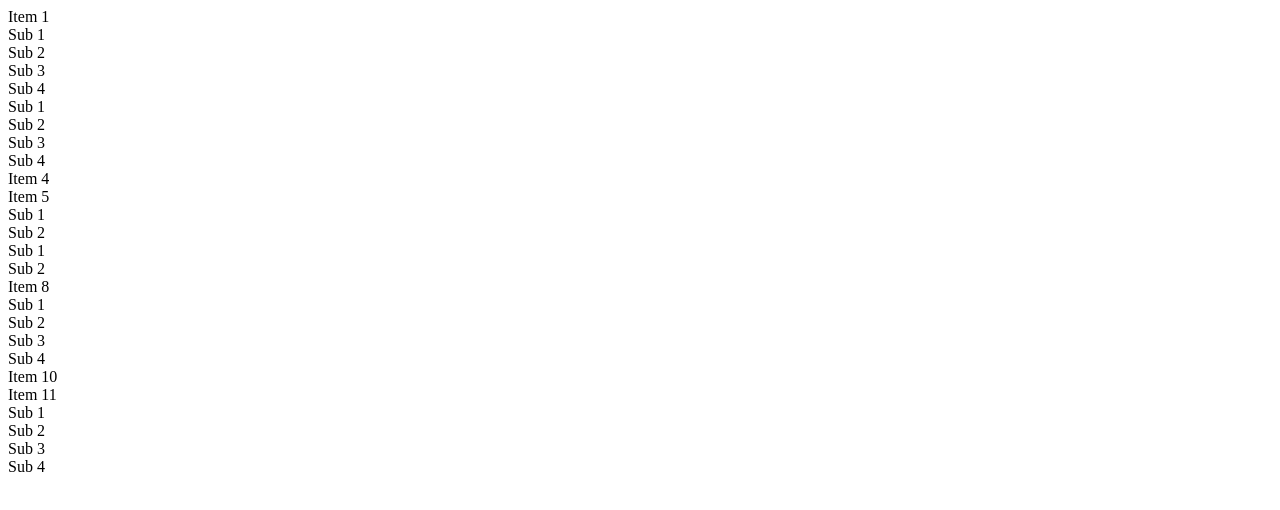
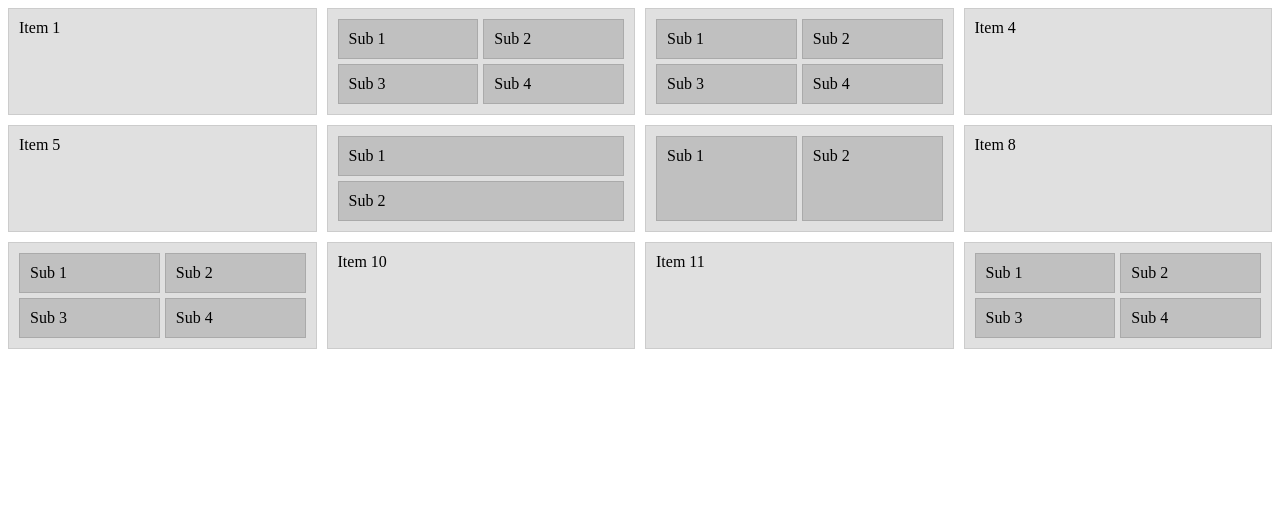
Before and after one commit to moshoubash/Solve_HTML_CSS_Task, a plain HTML site: page Task11/task11-advance1.html in a window 1280 px wide. Drawn offline with Linux system fonts and the light colour scheme.

Commit message:
fix path of css file

```diff
--- a/Task11/task11-advance1.html
+++ b/Task11/task11-advance1.html
@@ -4,7 +4,7 @@
     <meta charset="UTF-8" />
     <meta name="viewport" content="width=device-width, initial-scale=1.0" />
     <title>Grid Layout</title>
-    <link rel="stylesheet" href="../Task11/styles/task11-advance1.html">
+    <link rel="stylesheet" href="../Task11/styles/task11-advance1.css">
   </head>
   <body>
     <div class="grid-container">
```
